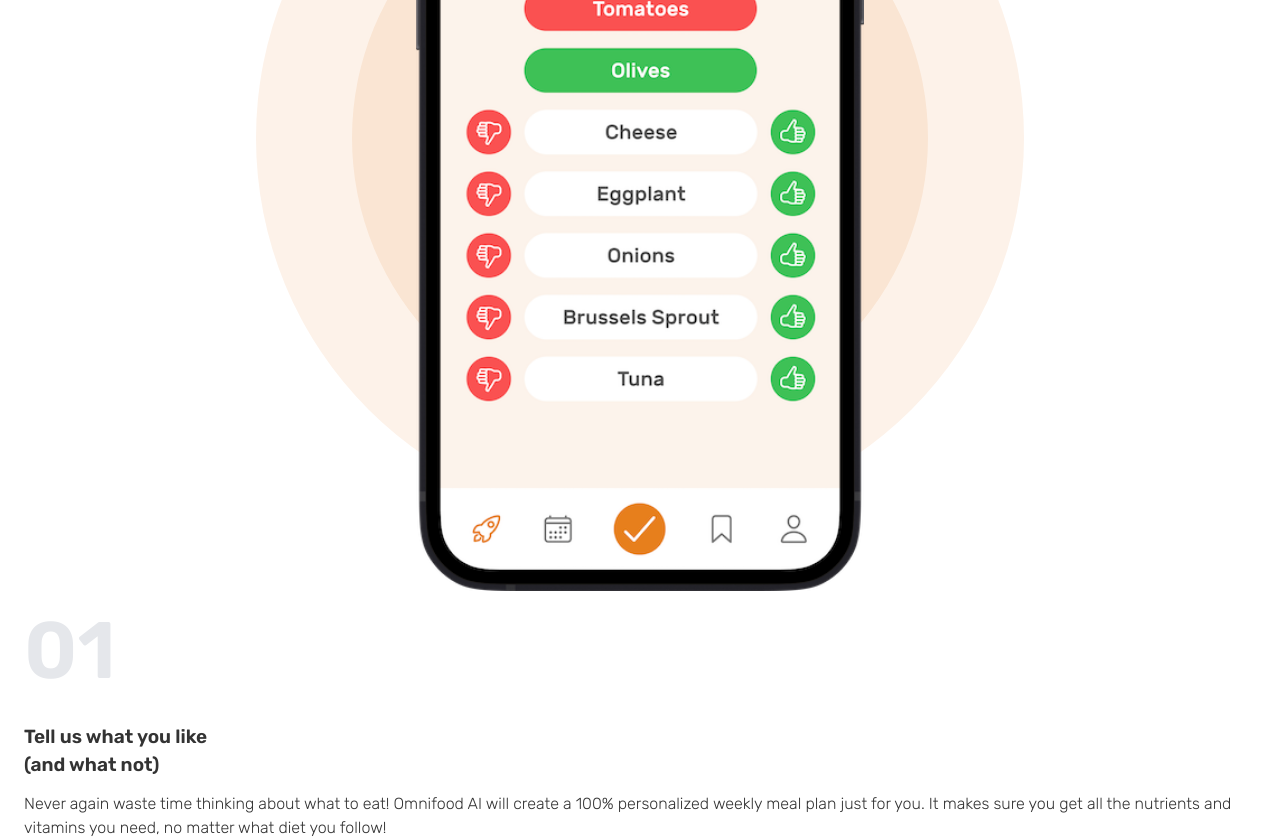
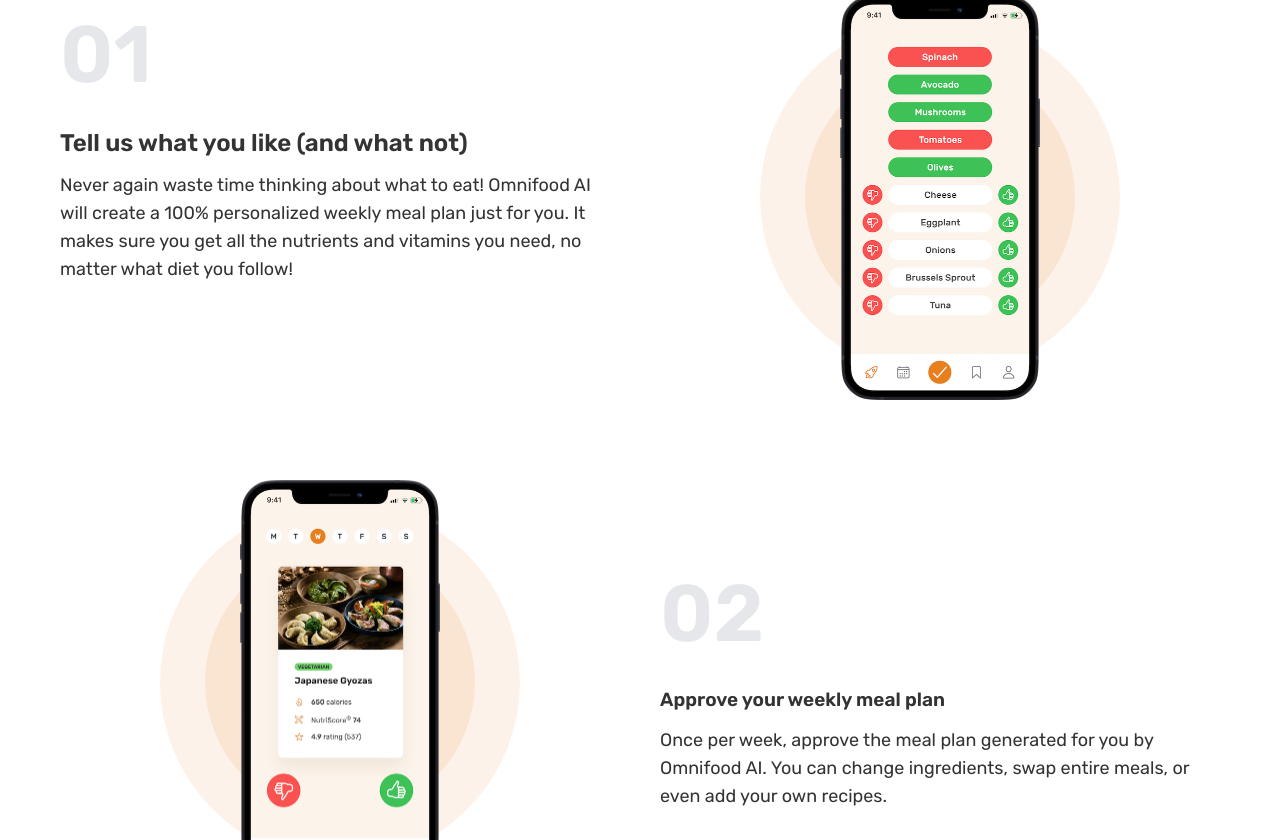
Before and after one commit to bojan09/omnifood, a React (Vite) app: page / in a window 1280 px wide. Shown: the part 1960-2800 px from the top of the page. Built offline with nearby package versions, Linux system fonts and the light colour scheme.

Commit message:
added HowItWorks page

```diff
--- a/src/components/Navbar.jsx
+++ b/src/components/Navbar.jsx
@@ -9,7 +9,7 @@
   const [active, setActive] = useState("");
   const [toggle, setToggle] = useState(false);
   return (
-    <div className="bg-primaryBackground  p-6 px-8 md:px-[8rem] sticky top-0 z-10">
+    <div className="bg-primaryBackground  py-[2.7rem] px-8 md:px-[8rem] sticky top-0 z-10">
       <div className="flex justify-between items-center">
         {/* Logo */}
         <a href="#">
--- a/src/pages/HowItWorks.jsx
+++ b/src/pages/HowItWorks.jsx
@@ -7,27 +7,26 @@
 
 const HowItWorks = () => {
   return (
-    <div id="howItWorks">
+    <div id="howItWorks" className="max-w-[1200px] mx-auto my-[9rem]">
       <h2 className="uppercase text-primaryColor text-lg pl-[2rem] pb-[1rem]">
         How it works
       </h2>
 
-      <h1 className="pl-[2rem] pr-[3rem] font-semibold text-3xl">
+      <h1 className="pl-[2rem] pr-[3rem] font-semibold text-3xl md:text-[2.5rem] md:mb-[9rem] md:mt-[2rem]">
         Your daily dose of health in 3 simple steps
       </h1>
 
       {/* Main container -- 1*/}
-      <div className="my-[3rem] flex flex-col-reverse">
+      <div className="my-[3rem] flex md:flex-row xs:flex-col-reverse md:justify-evenly items-center]">
         {/* Left container -- text */}
-        <div className="px-[1.5rem]">
+        <div className="xs:px-[1.5rem] md:px-5 md:w-[50%]">
           {/* Number */}
           <p className="text-[5rem] font-semibold text-gray-200">01</p>
           {/* Heading secondary */}
-          <h2 className="my-3 text-[19px] font-semibold">
-            Tell us what you like <br />
-            (and what not)
+          <h2 className="my-3 text-[19px] md:text-2xl font-semibold">
+            Tell us what you like (and what not)
           </h2>
-          <p className="font-thin">
+          <p className="xs:font-thin md:font-normal md:text-lg">
             Never again waste time thinking about what to eat! Omnifood AI will
             create a 100% personalized weekly meal plan just for you. It makes
             sure you get all the nutrients and vitamins you need, no matter what
@@ -35,27 +34,35 @@
           </p>
         </div>
         {/* Right container - Phone image */}
-        <div className="step-img-box">
-          <img src={phone_step_01} alt="phone_step" className="w-[35%]" />
+        <div className="step-img-box md:w-[50%]">
+          <img
+            src={phone_step_01}
+            alt="phone_step"
+            className="w-[35%] md:w-[200px]"
+          />
         </div>
       </div>
 
       {/* Main container -- 2  */}
-      <div className="my-[3rem]">
+      <div className="my-[5rem] md:flex justify-around items-center">
         {/* Right container - Phone image */}
-        <div className="step-img-box">
-          <img src={phone_step_02} alt="phone_step" className="w-[35%]" />
+        <div className="step-img-box md:w-[50%]">
+          <img
+            src={phone_step_02}
+            alt="phone_step"
+            className="w-[35%] md:w-[200px]"
+          />
         </div>
 
         {/* Left container -- text */}
-        <div className="px-[1.5rem]">
+        <div className="px-[1.5rem] md:px-5 md:w-[50%]">
           {/* Number */}
           <p className="text-[5rem] font-semibold text-gray-200">02</p>
           {/* Heading secondary */}
           <h2 className="my-3 text-[19px] font-semibold">
             Approve your weekly meal plan
           </h2>
-          <p className="font-thin ">
+          <p className="xs:font-thin md:font-normal md:text-lg">
             Once per week, approve the meal plan generated for you by Omnifood
             AI. You can change ingredients, swap entire meals, or even add your
             own recipes.
@@ -64,24 +71,28 @@
       </div>
 
       {/* Main container -- 3  */}
-      <div className=" my-[3rem] flex flex-col-reverse">
+      <div className=" my-[3rem] flex md:flex-row xs:flex-col-reverse">
         {/* Left container -- text */}
-        <div className="px-[1.5rem]">
+        <div className="px-[1.5rem] md:px-5 md:w-[50%]">
           {/* Number */}
           <p className="text-[5rem] font-semibold text-gray-200">03</p>
           {/* Heading secondary */}
           <h2 className="my-3 text-[19px] font-semibold">
             Receive meals at convenient time
           </h2>
-          <p className="font-thin ">
+          <p className="xs:font-thin md:font-normal md:text-lg">
             Best chefs in town will cook your selected meal every day, and we
             will deliver it to your door whenever works best for you. You can
             change delivery schedule and address daily!
           </p>
         </div>
         {/* Right container - Phone image */}
-        <div className="step-img-box">
-          <img src={phone_step_03} alt="phone_step" className="w-[35%]" />
+        <div className="step-img-box md:w-[50%]">
+          <img
+            src={phone_step_03}
+            alt="phone_step"
+            className="w-[35%] md:w-[200px]"
+          />
         </div>
       </div>
     </div>
```
